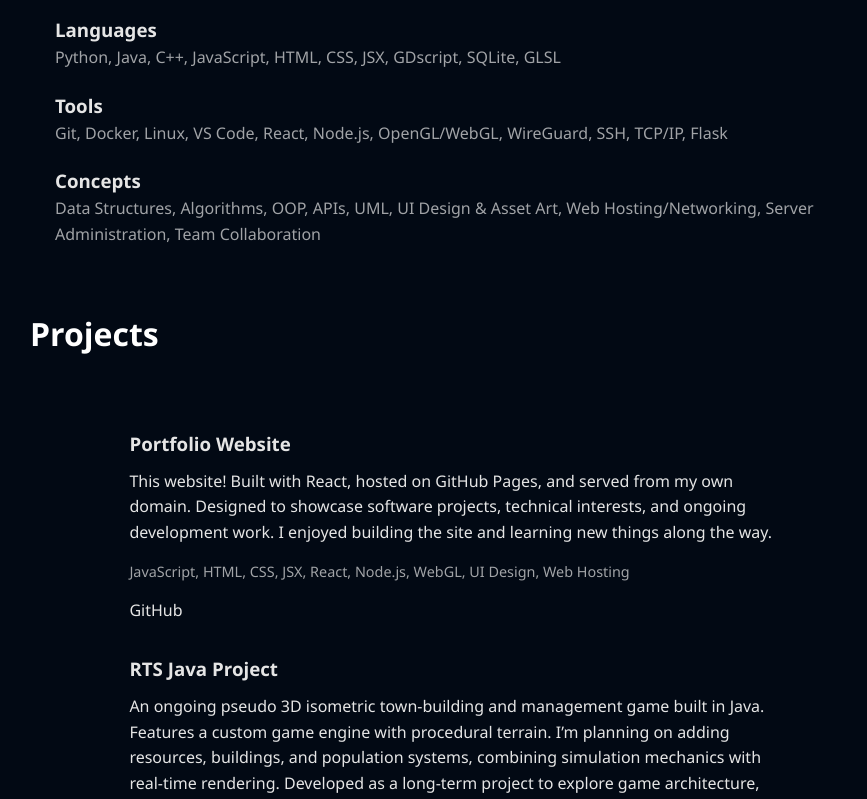
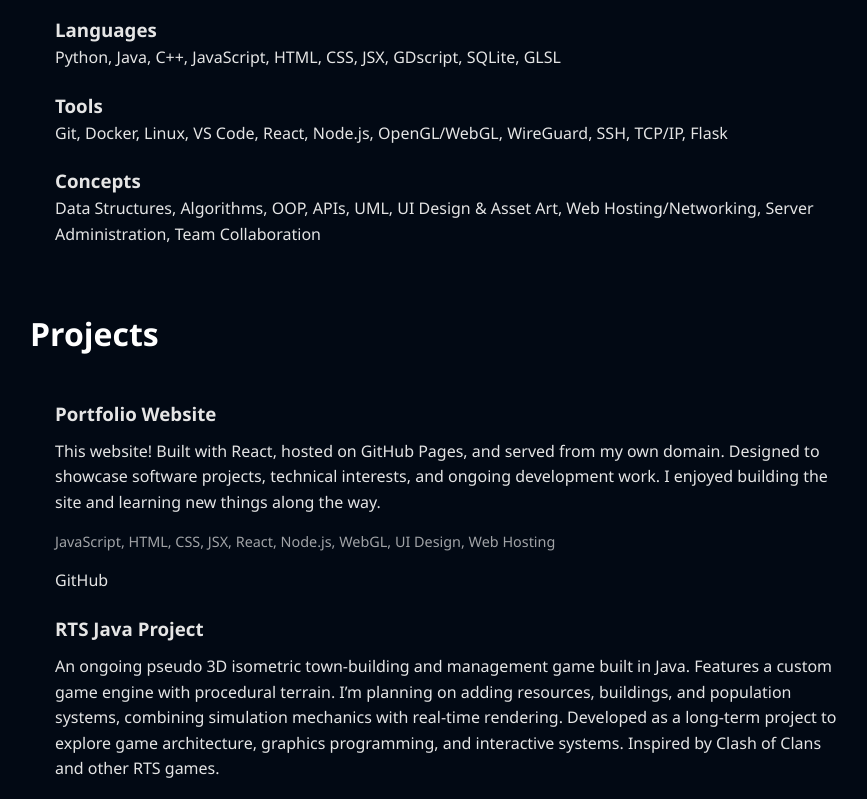
Before and after one commit to ouchakovpeter/ouchakovpeter.github.io, a React (Vite) app: page / in a window 1280 px wide. Shown: the part 920-1719 px from the top of the page, without its empty margins (188-1055 px from the left). Built offline with nearby package versions, Linux system fonts and the light colour scheme.

Commit message:
fixed allignment

```diff
--- a/src/components/Projects.jsx
+++ b/src/components/Projects.jsx
@@ -3,7 +3,6 @@ import { projects } from "../data/projects";
 
 function Projects() {
   return (
-    <section id="projects" className="section">
     <div className="projects-list">
       {Object.entries(projects).map(([id, project]) => (
         <article className="project-card" key={id}>
@@ -22,7 +21,6 @@ function Projects() {
         </article>
       ))}
     </div>
-    </section>
   );
 }
 
--- a/src/index.css
+++ b/src/index.css
@@ -245,9 +245,8 @@ header {
 }
 
 .skill-list {
-    opacity: 0.7;
+
 }
-
 
 /* Projects */
 
@@ -257,7 +256,7 @@ header {
 }
 
 .project-card {
-    padding: 15px;
+    padding: 10px 25px;
 }
 
 .project-card h3 {
```
Lines whose indentation alone changed are shown as unchanged.
